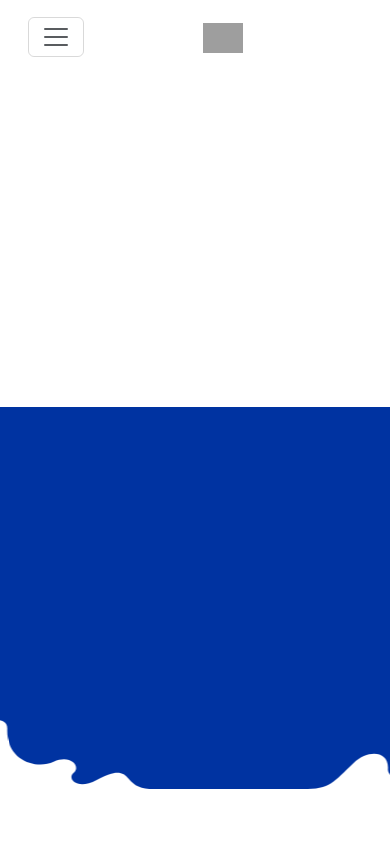
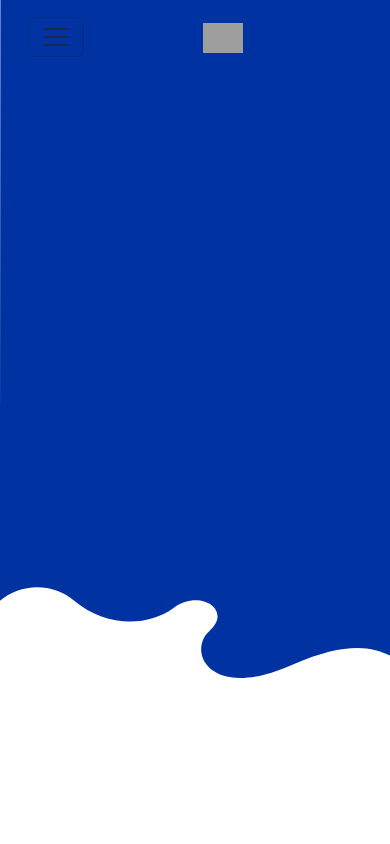
Before and after one commit to merimella/acnebio-pro, a React (Create React App) app: page / in a window 390 px wide. Shown: the top 844 px of the page. Built offline with nearby package versions, Linux system fonts and the light colour scheme; grey boxes are pictures that could not be loaded; a web font is replaced by a local one.

Commit message:
header e nav vers2

```diff
--- a/src/components/Header.css
+++ b/src/components/Header.css
@@ -6,7 +6,7 @@
 }
 
 .svg-container {
-  position: absolute;
+  position: relative;
   bottom: 0;
   width: 100%;
   overflow: hidden;
@@ -15,19 +15,33 @@
 }
 
 .wave {
-  position: relative;
   display: block;
-  width: 200%; /* Aumenta la larghezza per creare l'effetto di movimento */
   height: auto;
-  animation: moveWave 10s linear infinite; /* Aggiunge l'animazione */
   z-index: 2; /* Assicurati che l'SVG abbia uno z-index superiore al background */
 }
 
-@keyframes moveWave {
+/*@keyframes moveWave {
   0% {
     transform: translateX(0);
   }
   100% {
     transform: translateX(-50%);
   }
+}*/
+
+/* Media query per schermi più piccoli */
+@media (max-width: 768px) {
+  .header {
+    height: auto; /* Permetti all'header di adattarsi al contenuto */
+  }
+
+  .svg-container {
+    height: auto; /* Permetti al contenitore SVG di adattarsi al contenuto */
+    bottom: 0; /* Mantieni l'SVG in basso */
+  }
+
+  .wave {
+    height: auto; /* Permetti all'SVG di adattarsi al contenitore */
+    min-height: 100vh; /* Assicurati che l'SVG copra almeno l'altezza della viewport */
+  }
 }
--- a/src/components/NavBar.css
+++ b/src/components/NavBar.css
@@ -20,6 +20,7 @@
   color: #ff5c35 !important;
   margin: 0 1rem;
   transition: font-size 0.3s, padding 0.3s;
+  font-weight: 700;
 }
 
 .nav-link.shrink {
@@ -27,16 +28,17 @@
 }
 
 .navbar-brand img {
-  height: 40px; /* Dimensione del logo */
+  height: 30px; /* Dimensione del logo */
   transition: height 0.3s;
 }
 
 .navbar-brand img.shrink {
-  height: 30px; /* Dimensione del logo ridotta */
+  height: 20px; /* Dimensione del logo ridotta */
 }
 
 .sub-link {
   font-size: 0.75rem;
+  font-weight: 500;
   color: #ff5c35;
   display: block;
   margin-top: -5px;
```
